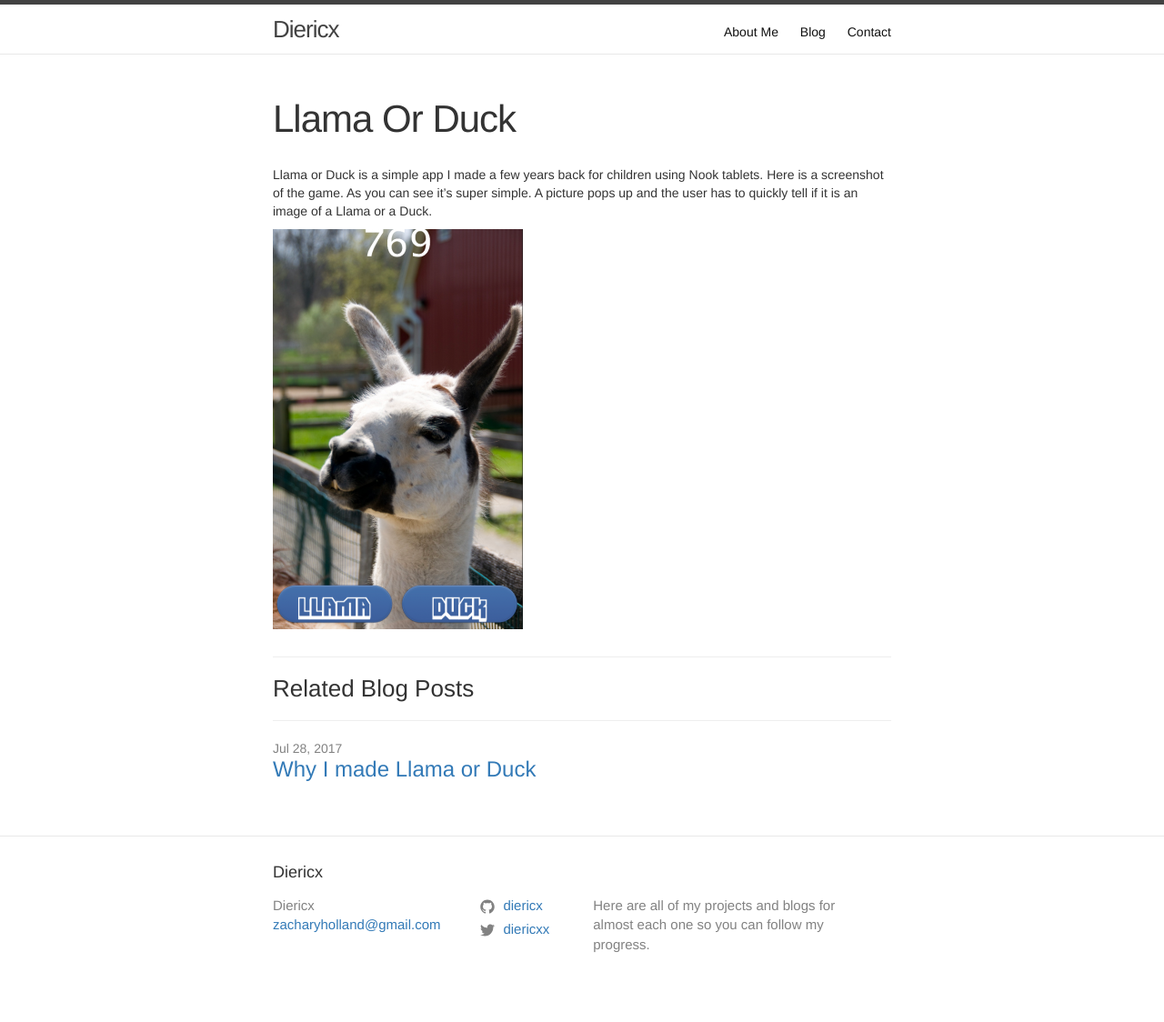
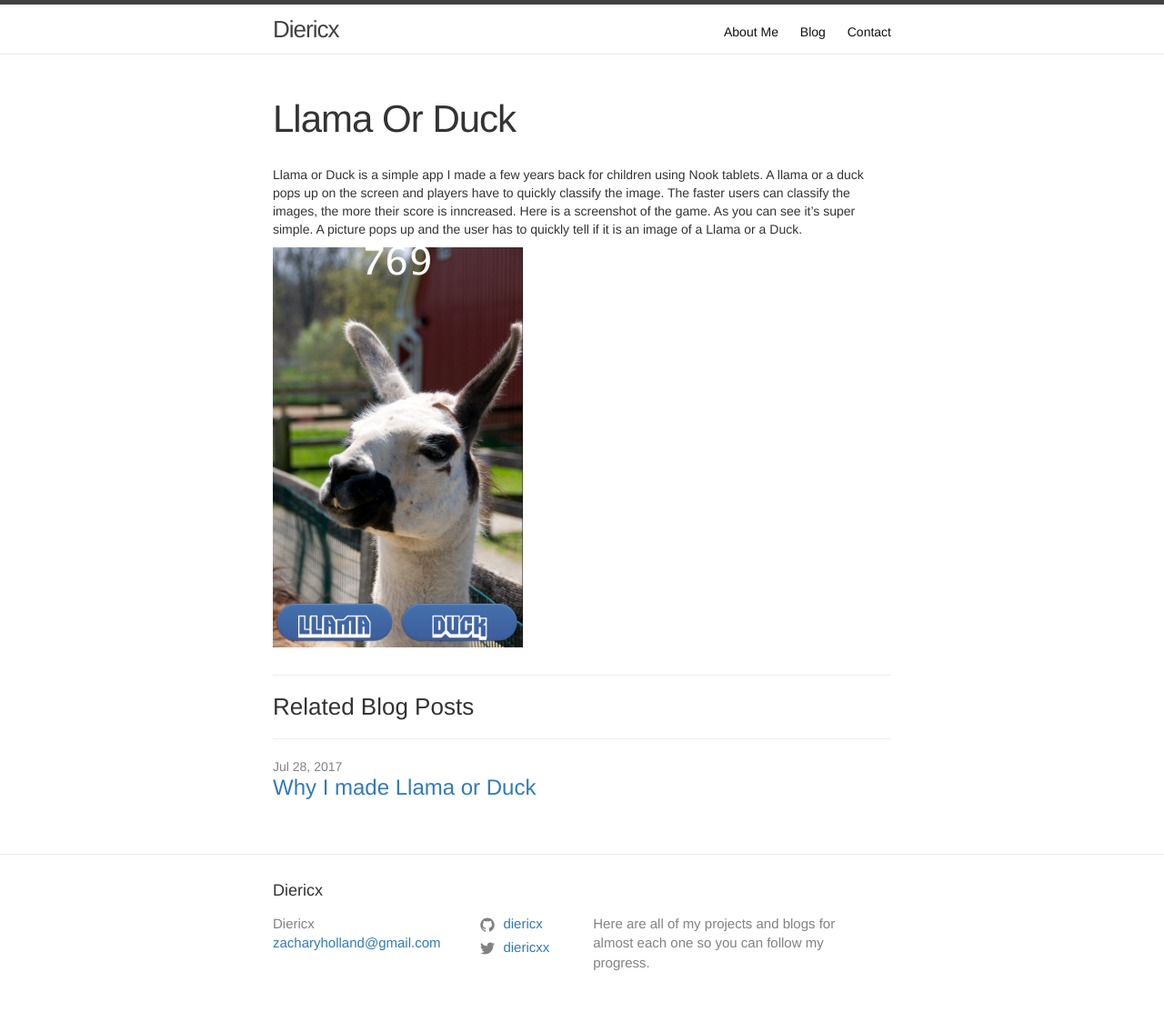
Before and after one commit to diericx/diericx.github.io, a Jekyll site: the page built from llamaorduck.md, in a window 1280 px wide. Shown: the whole page at 91% size. Built offline with Jekyll 4.4.1, drawn with Linux system fonts in a browser that asks for light colours; nearby versions of some CDN libraries.

Commit message:
added simple analytics, lengthened summaries

```diff
--- a/llamaorduck.md
+++ b/llamaorduck.md
@@ -4,7 +4,7 @@ title: Llama Or Duck
 permalink: /llamaorduck/
 project: llamaorduck
 platform: Android
-summary: Llama or Duck is a simple app I made a few years back for children using Nook tablets.
+summary: Llama or Duck is a simple app I made a few years back for children using Nook tablets. A llama or a duck pops up on the screen and players have to quickly classify the image. The faster users can classify the images, the more their score is inncreased.
 ---
 
 {{page.summary}}
```
Also changed, not shown: index.md (+10 -0 lines), lettercraft.md (+1 -1 lines), mmoserver.md (+1 -2 lines).
